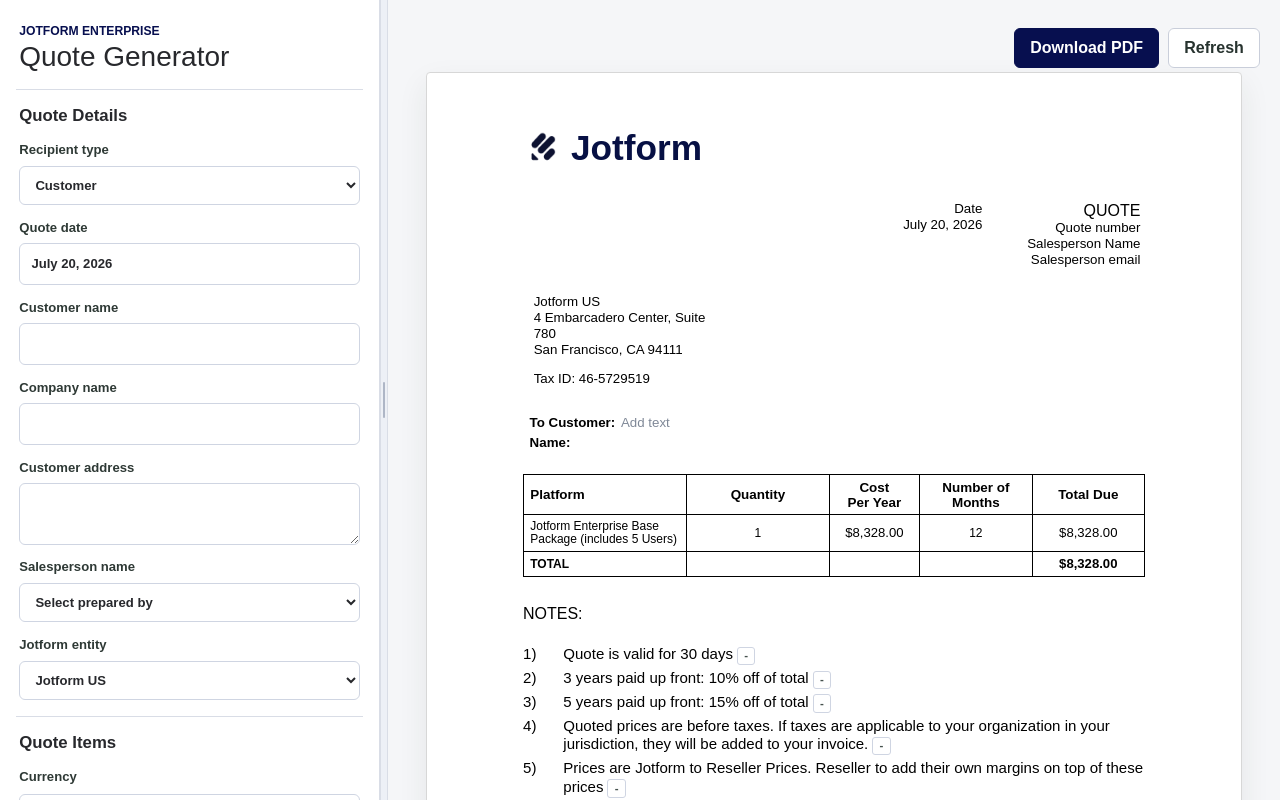
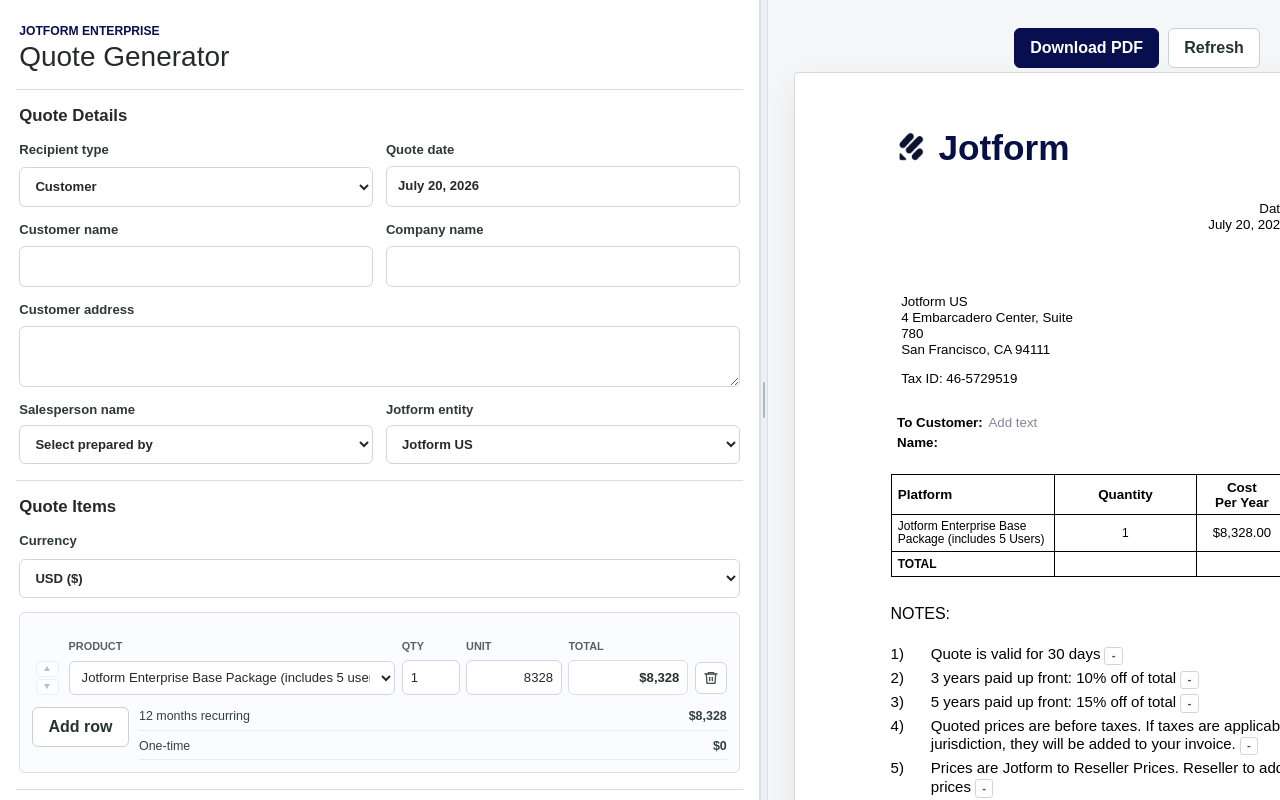
Before and after one commit to iremtasdemr/jotform-bdm-quote-generator, a Next.js app: page / in a window 1280 px wide. Built offline with nearby package versions, Linux system fonts and the light colour scheme.

Commit message:
fixing width issue

```diff
--- a/app/globals.css
+++ b/app/globals.css
@@ -764,15 +764,15 @@
 }
 
 .quote-info-col-spacer {
-  width: 1.052in;
+  width: 0.552in;
 }
 
 .quote-info-col-date {
-  width: 1.604in;
+  width: 1.454in;
 }
 
 .quote-info-col-meta {
-  width: 1.646in;
+  width: 2.296in;
 }
 
 .quote-info-table td {
@@ -814,8 +814,9 @@
 .quote-meta .quote-plain-editable-text {
   display: block;
   width: 100%;
-  overflow-wrap: anywhere;
+  overflow-wrap: normal;
   text-align: right;
+  white-space: nowrap;
 }
 
 .quote-title-line {
--- a/app/quote-generator.tsx
+++ b/app/quote-generator.tsx
@@ -190,7 +190,6 @@
 };
 
 const productGroups = ["Base Packages", "Add-Ons", "One-Time Fees"] as const;
-const generatorPanelWidthStorageKey = "jotformQuoteGeneratorPanelWidth";
 const defaultGeneratorPanelWidth = 760;
 const minGeneratorPanelWidth = 380;
 const maxGeneratorPanelWidth = 760;
@@ -908,31 +907,29 @@
   );
   const datedProposal = currentProposal(proposal);
 
-  useEffect(() => {
-    const storedWidth = Number(
-      window.localStorage.getItem(generatorPanelWidthStorageKey),
-    );
-
-    if (!Number.isFinite(storedWidth)) return;
-
-    const animationFrame = window.requestAnimationFrame(() => {
-      setGeneratorPanelWidth(clampGeneratorPanelWidth(storedWidth));
-    });
-
-    return () => window.cancelAnimationFrame(animationFrame);
-  }, []);
-
-  function clampGeneratorPanelWidth(width: number) {
+  function maxAvailableGeneratorPanelWidth() {
     const viewportMax =
       typeof window === "undefined"
         ? maxGeneratorPanelWidth
         : Math.max(minGeneratorPanelWidth, window.innerWidth - 420);
 
+    return Math.min(maxGeneratorPanelWidth, viewportMax);
+  }
+
+  function clampGeneratorPanelWidth(width: number) {
     return Math.min(
       Math.max(width, minGeneratorPanelWidth),
-      Math.min(maxGeneratorPanelWidth, viewportMax),
+      maxAvailableGeneratorPanelWidth(),
     );
   }
+
+  useEffect(() => {
+    const animationFrame = window.requestAnimationFrame(() => {
+      setGeneratorPanelWidth(maxAvailableGeneratorPanelWidth());
+    });
+
+    return () => window.cancelAnimationFrame(animationFrame);
+  }, []);
 
   function updateProposal<K extends keyof ProposalData>(
     key: K,
@@ -1250,10 +1247,6 @@
 
     function handlePointerUp() {
       resizeHandle.releasePointerCapture(pointerId);
-      window.localStorage.setItem(
-        generatorPanelWidthStorageKey,
-        String(nextWidth),
-      );
       window.removeEventListener("pointermove", handlePointerMove);
       window.removeEventListener("pointerup", handlePointerUp);
     }
```
